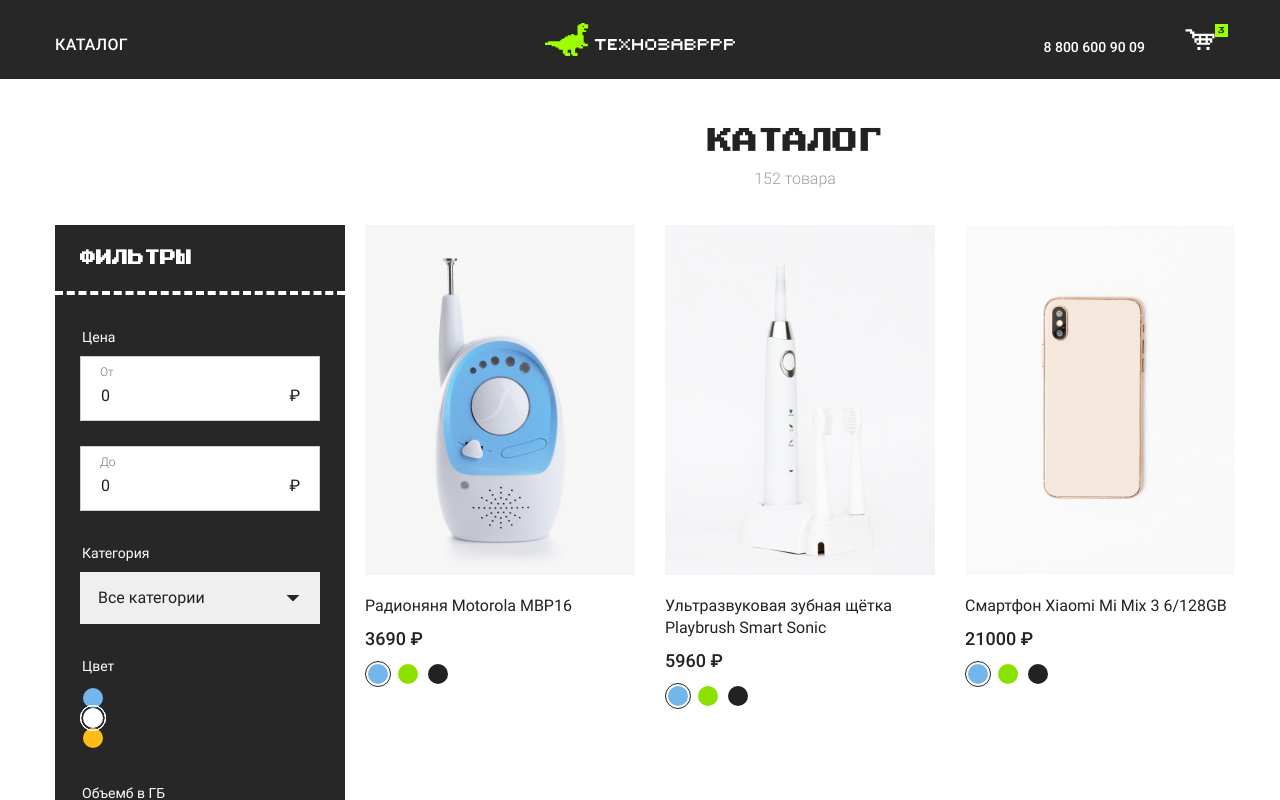
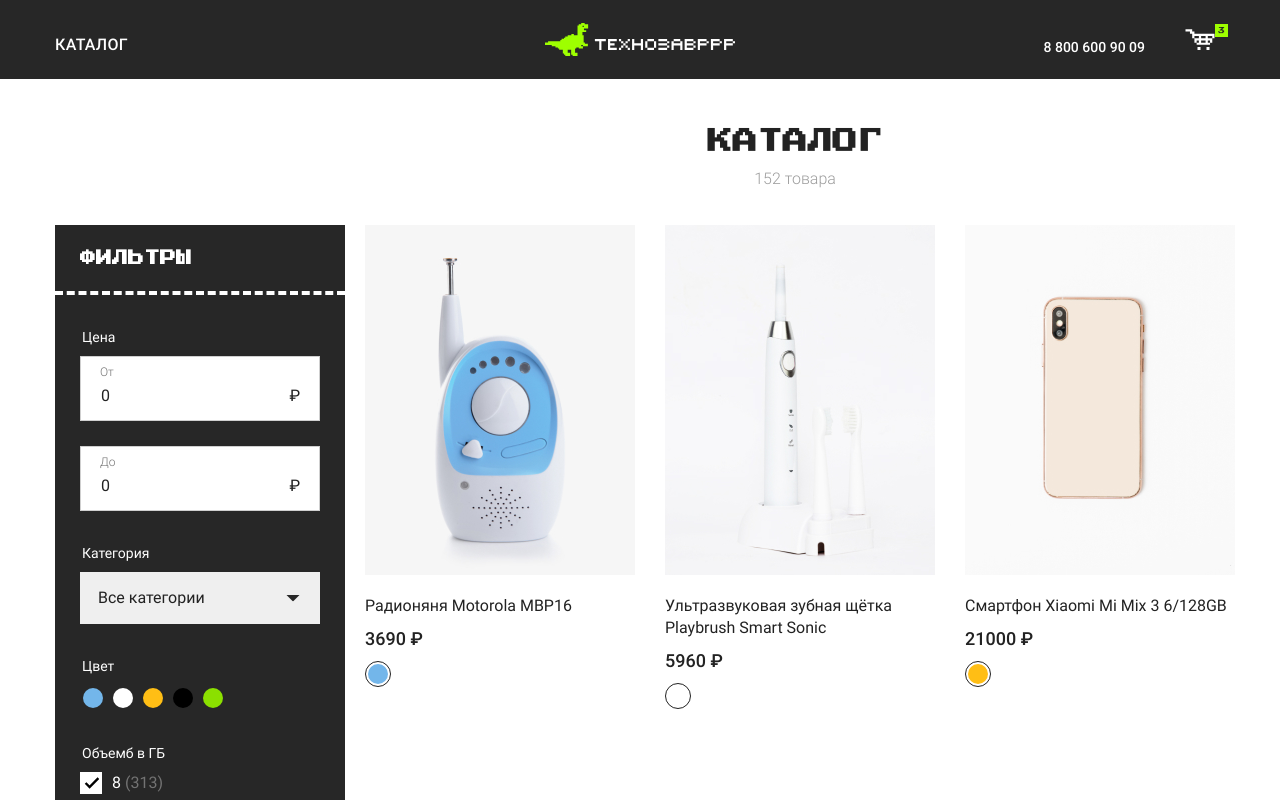
Before and after one commit to IraGrafova/shop-app, a Vue app: page / in a window 1280 px wide. Shown: the top 800 px of the page. Built offline with nearby package versions, Linux system fonts and the light colour scheme.

Commit message:
do filterColor

```diff
--- a/src/App.vue
+++ b/src/App.vue
@@ -10,8 +10,7 @@
         :price-from.sync="filterPriceFrom"
         :price-to.sync="filterPriceTo"
         :category-id.sync="filterCategoryId"
-        :color.sync="filterColor"
-
+        :color-selected.sync="filterColor"
         :products="products"
       />
       <section class="catalog">
--- a/src/components/ProductFilter.vue
+++ b/src/components/ProductFilter.vue
@@ -2,7 +2,12 @@
   <aside class="filter">
     <h2 class="filter__title">Фильтры</h2>
 
-    <form class="filter__form form" action="#" method="get" @submit.prevent="submit">
+    <form
+      class="filter__form form"
+      action="#"
+      method="get"
+      @submit.prevent="submit"
+    >
       <fieldset class="form__block">
         <legend class="form__legend">Цена</legend>
         <label class="form__label form__label--price">
@@ -49,20 +54,24 @@
       <fieldset class="form__block">
         <legend class="form__legend">Цвет</legend>
         <ul class="colors">
-          <li class="colors__item">
+          <li
+            class="colors__item"
+            v-for="(color, index) in colors"
+            :key="index"
+          >
             <label class="colors__label">
               <input
                 class="colors__radio sr-only"
                 type="radio"
                 name="color"
-                value="product.color"
-                v-for="(product, index) in products"
-                :key="index"
+                :value="color"
                 checked=""
+                v-model="colorSelected"
               />
-              <span class="colors__value"  v-for="(product, index) in products"
-                :key="index" :style="{'background-color':  product.color}"></span>
-
+              <span
+                class="colors__value"
+                :style="{ 'background-color': color }"
+              ></span>
             </label>
           </li>
           <!-- <li class="colors__item">
@@ -227,7 +236,11 @@
       <button class="filter__submit button button--primery" type="submit">
         Применить
       </button>
-      <button class="filter__reset button button--second" type="button" @click.prevent="reset">
+      <button
+        class="filter__reset button button--second"
+        type="button"
+        @click.prevent="reset"
+      >
         Сбросить
       </button>
     </form>
@@ -238,24 +251,33 @@
 import categories from "@/data/categories";
 import products from "@/data/products";
 export default {
-  props: ["priceFrom", "priceTo", "categoryId", 'color', 'products'],
+  props: ["priceFrom", "priceTo", "categoryId", "colorSelected", "products"],
   data() {
     return {
       currentPriceFrom: 0,
       currentPriceTo: 0,
       currentCategoryId: 0,
-      currentColor: '',
+      currentColor: "",
     };
   },
   computed: {
     categories() {
       return categories;
     },
-    // colors() {
-    //   v-for='';
-    //   return
-    //   // <!-- что указать в key при переборе массива -->
-    // }
+    colors() {
+      const allColors = products.map((item) => {
+        return item.color;
+      });
+
+      const uniqueColors = allColors.reduce((acc, item) => {
+        if (acc.includes(item)) {
+          return acc; // если значение уже есть, то просто возвращаем аккумулятор
+        }
+        return [...acc, item]; // добавляем к аккумулятору и возвращаем новый аккумулятор
+      }, []);
+
+      return uniqueColors;
+    },
   },
   watch: {
     priceTo(value) {
@@ -266,20 +288,24 @@
     },
     categoryId(value) {
       this.currentCategoryId = value;
-    }
+    },
+    colorSelected(value) {
+      this.currentColor = value;
+    },
   },
   methods: {
     submit() {
-      this.$emit('update:priceFrom', this.currentPriceFrom);
-      this.$emit('update:priceTo', this.currentPriceTo);
-      this.$emit('update:categoryId', this.currentCategoryId);
+      this.$emit("update:priceFrom", this.currentPriceFrom);
+      this.$emit("update:priceTo", this.currentPriceTo);
+      this.$emit("update:categoryId", this.currentCategoryId);
+      this.$emit("update:colorSelected", this.currentColor);
     },
     reset() {
-      this.$emit('update:priceFrom', 0);
-      this.$emit('update:priceTo', 0);
-      this.$emit('update:categoryId', 0);
+      this.$emit("update:priceFrom", 0);
+      this.$emit("update:priceTo", 0);
+      this.$emit("update:categoryId", 0);
+      this.$emit("update:colorSelected", "");
     },
-  }
+  },
 };
-
 </script>
--- a/src/components/ProductItem.vue
+++ b/src/components/ProductItem.vue
@@ -21,10 +21,10 @@
             value="#73B6EA"
             v-model="color"
           />
-          <span class="colors__value" style="background-color: #73b6ea"> </span>
+          <span class="colors__value" :style="{'background-color': product.color}"> </span>
         </label>
       </li>
-      <li class="colors__item">
+      <!-- <li class="colors__item">
         <label class="colors__label">
           <input
             class="colors__radio sr-only"
@@ -45,7 +45,7 @@
           />
           <span class="colors__value" style="background-color: #222" > </span>
         </label>
-      </li>
+      </li> -->
     </ul>
   </li>
 </template>
```
